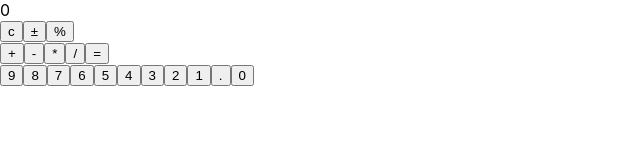
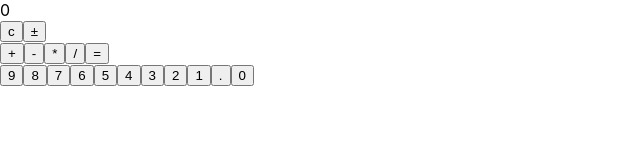
Before and after one commit to erolaliyev/calculator, a React (Create React App) app: page / in a window 1280 px wide. Shown: the top 160 px of the page, without its empty margins (0-640 px from the left). Built offline with nearby package versions, Linux system fonts and the light colour scheme.

Commit message:
Remove percentage function

```diff
--- a/src/components/Calculator.js
+++ b/src/components/Calculator.js
@@ -18,7 +18,7 @@ function Calculator() {
     "=": (firstValue, secondValue) => secondValue,
   };
 
-  const performOperation = (prevValue, nextValue, operation) => {
+  const performOperation = (prevValue, operation, nextValue) => {
     let temp = CalculatorOperations[operation](
       parseFloat(prevValue),
       parseFloat(nextValue)
@@ -39,27 +39,19 @@ function Calculator() {
     }
   };
 
-  const percentage = () => {
-    setNextValue(parseFloat(nextValue) / 100);
-    if (prevValue && nextValue === "") {
-      setPrevValue(parseFloat(prevValue) / 100);
-    }
-  };
-
   const changeSign = () => {
     setNextValue(parseFloat(nextValue) * -1);
   };
 
   const clearData = () => {
+    setPrevValue(0);
     setNextValue("0");
-    setPrevValue(0);
+    setResult("0");
   };
 
   const handleOperation = (value) => {
     if (Number.isInteger(+value)) {
       handleNum(parseInt(value, 10));
-      // setResult(value);
-      // alert(value);
     } else if (value in CalculatorOperations) {
       if (operation === null) {
         setOperation(value);
@@ -70,16 +62,15 @@ function Calculator() {
         setOperation(value);
       }
       if (prevValue && operation && nextValue) {
-        performOperation(prevValue, nextValue, operation);
+        performOperation(prevValue, operation, nextValue);
       }
     } else if (value === "c") {
       clearData();
     } else if (value === "\xB1") {
       changeSign();
+      alert(value);
     } else if (value === ".") {
       insertDot();
-    } else if (value === "%") {
-      percentage();
     }
   };
 
@@ -92,7 +83,6 @@ function Calculator() {
         <div className="keys-function">
           <CalculatorKey keyValue={"c"} onClick={handleOperation} />
           <CalculatorKey keyValue={"\xB1"} onClick={handleOperation} />
-          <CalculatorKey keyValue={"%"} onClick={handleOperation} />
         </div>
         <div className="keys-operators">
           <CalculatorKey keyValue={"+"} onClick={handleOperation} />
```
